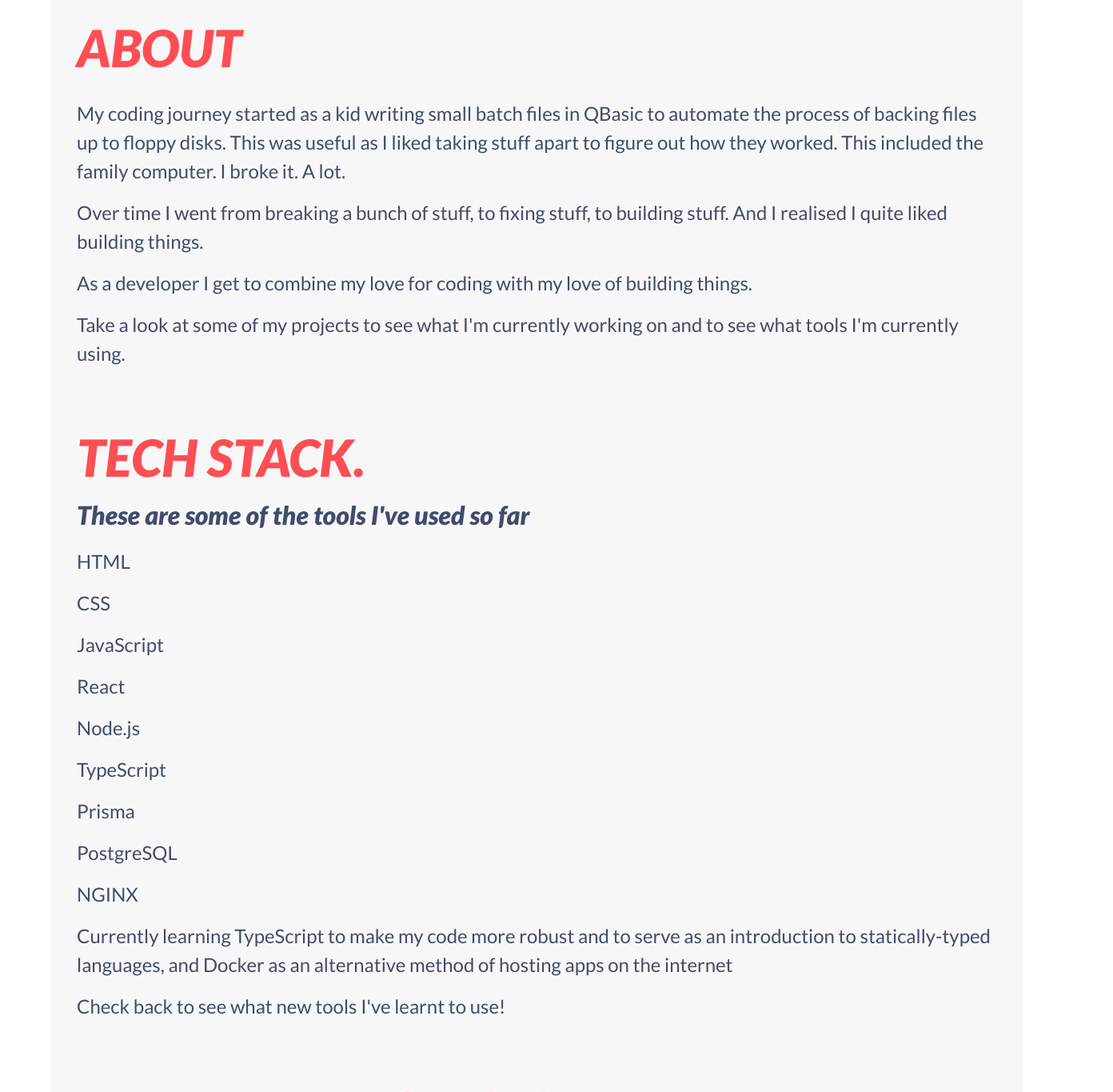
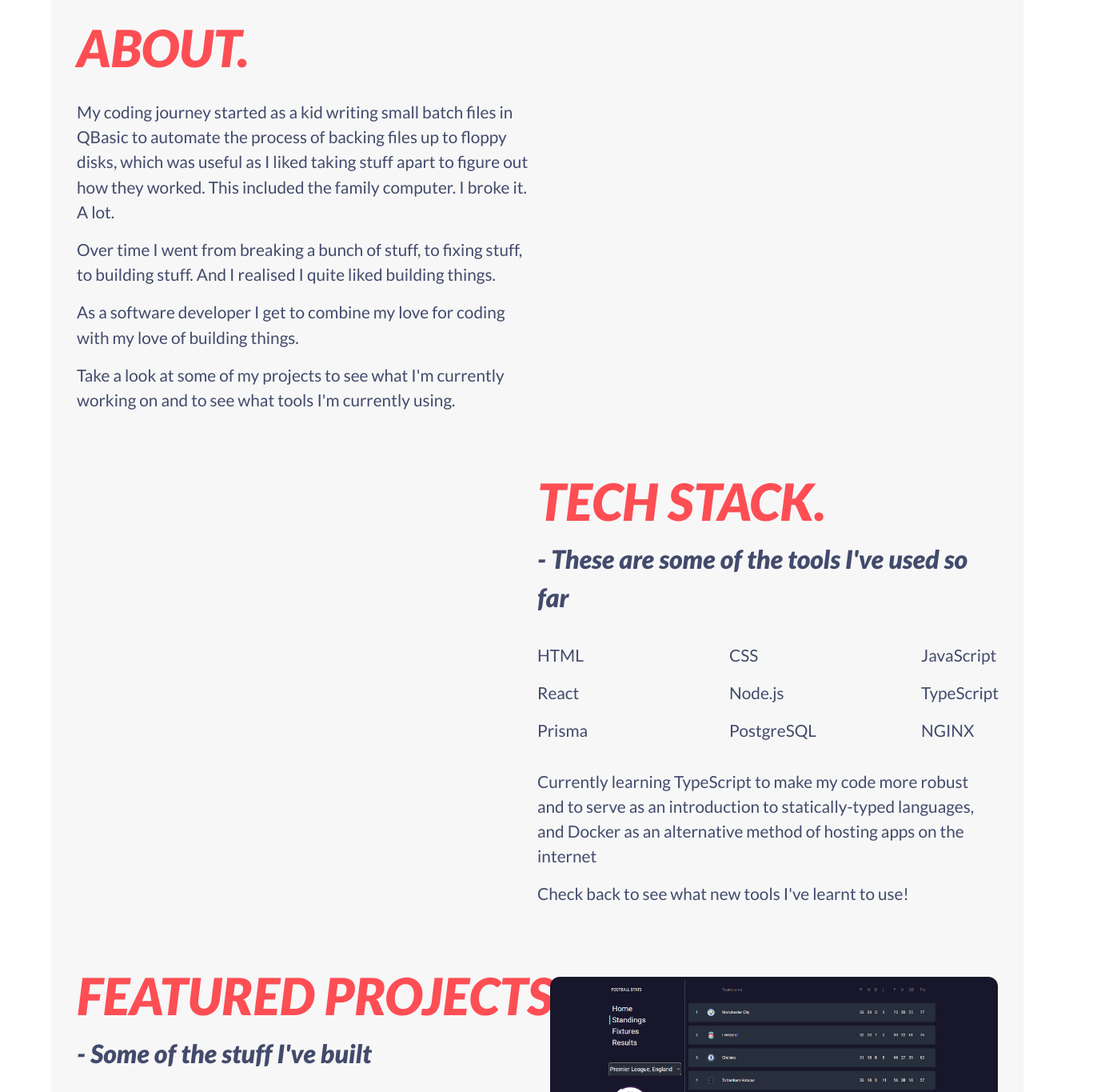
Before and after one commit to bravint/portfolio, a React (Create React App) app: page / in a window 1280 px wide. Shown: the part 820-2185 px from the top of the page at 80% size, 1392 px wide, since content can reach past the window. Built offline with nearby package versions, Linux system fonts and the light colour scheme.

Commit message:
content complete, need styling fixes

```diff
--- a/src/components/About.tsx
+++ b/src/components/About.tsx
@@ -1,13 +1,14 @@
-import '../styles/app.css';
+import '../styles/about.css';
 
 export const About = () => {
     return (
         <section className="about" id="about">
-            <h1 className="title">About</h1>
+            <div>
+            <h1 className="title">About.</h1>
             <p className="text">
                 My coding journey started as a kid writing small batch files in
                 QBasic to automate the process of backing files up to floppy
-                disks. This was useful as I liked taking stuff apart to figure
+                disks, which was useful as I liked taking stuff apart to figure
                 out how they worked. This included the family computer. I broke
                 it. A lot.
             </p>
@@ -17,13 +18,14 @@
                 things.
             </p>
             <p className="text">
-                As a developer I get to combine my love for coding with my love
+                As a software developer I get to combine my love for coding with my love
                 of building things.
             </p>
             <p className="text">
                 Take a look at some of my projects to see what I'm currently
                 working on and to see what tools I'm currently using.
             </p>
+            </div>
         </section>
     );
 };
--- a/src/components/Stack.tsx
+++ b/src/components/Stack.tsx
@@ -1,24 +1,34 @@
+import '../styles/stack.css';
+
 export const Stack = () => {
     return (
         <section className="stack">
-            <h1 className="title">Tech stack.</h1>
-            <h1 className="subtitle">These are some of the tools I've used so far</h1>
+            <div></div>
             <div>
-            <p className="text">HTML</p>
-            <p className="text">CSS</p>
-            <p className="text">JavaScript</p>
-            <p className="text">React</p>
-            <p className="text">Node.js</p>
-            <p className="text">TypeScript</p>
-            <p className="text">Prisma</p>
-            <p className="text">PostgreSQL</p>
-            <p className="text">NGINX</p>
+                <h1 className="title">Tech stack.</h1>
+                <h1 className="subtitle"> - These are some of the tools I've used so far
+                </h1>
+                <ul className="stack-container">
+                    <li className="text">HTML</li>
+                    <li className="text">CSS</li>
+                    <li className="text">JavaScript</li>
+                    <li className="text">React</li>
+                    <li className="text">Node.js</li>
+                    <li className="text">TypeScript</li>
+                    <li className="text">Prisma</li>
+                    <li className="text">PostgreSQL</li>
+                    <li className="text">NGINX</li>
+                </ul>
+                <p className="text">
+                    Currently learning TypeScript to make my code more robust
+                    and to serve as an introduction to statically-typed
+                    languages, and Docker as an alternative method of hosting
+                    apps on the internet
+                </p>
+                <p className="text">
+                    Check back to see what new tools I've learnt to use!
+                </p>
             </div>
-            <p className="text">
-                Currently learning TypeScript to make my code more robust and to
-                serve as an introduction to statically-typed languages, and Docker as an alternative method of hosting apps on the internet
-            </p>
-            <p className="text">Check back to see what new tools I've learnt to use!</p>
         </section>
-    )
+    );
 };
--- /dev/null
+++ b/src/styles/about.css
@@ -0,0 +1,7 @@
+.about {
+    background-color: var(--clr-dark);
+    color: var(--clr-primary);
+    padding: 4rem 2rem;
+    display: grid;
+    grid-template-columns: repeat(2, 50%);
+}
--- a/src/styles/header.css
+++ b/src/styles/header.css
@@ -26,9 +26,14 @@
     color: white;
     border-radius: 4px;
     cursor: pointer;
+    font-weight: 700;
 }
 
-.header-link,
-.contact-int-link {
+.header-link {
     font-weight: 700;
+    color: var(--clr-primary);
 }
+
+.header-link:hover {
+    text-decoration: underline;
+}
--- a/src/styles/projects.css
+++ b/src/styles/projects.css
@@ -1,7 +1,7 @@
-main > * {
+.projects {
     background-color: var(--clr-dark);
     color: var(--clr-primary);
-    padding: 2rem;
+    padding: 4rem 2rem;
 }
 
 .project-container {
--- a/src/styles/root.css
+++ b/src/styles/root.css
@@ -34,7 +34,7 @@
 
 .text {
     color: var(--clr-primary);
-    font-size: 1.5rem;
+    font-size: 1.3rem;
     margin-top: 1rem;
 }
 
--- /dev/null
+++ b/src/styles/stack.css
@@ -0,0 +1,10 @@
+.stack {
+    display: grid;
+    grid-template-columns: repeat(2, 50%);
+}
+
+.stack-container {
+    padding: 1rem 0;
+    display:grid;
+    grid-template-columns: repeat(3, 15rem);
+}
```
